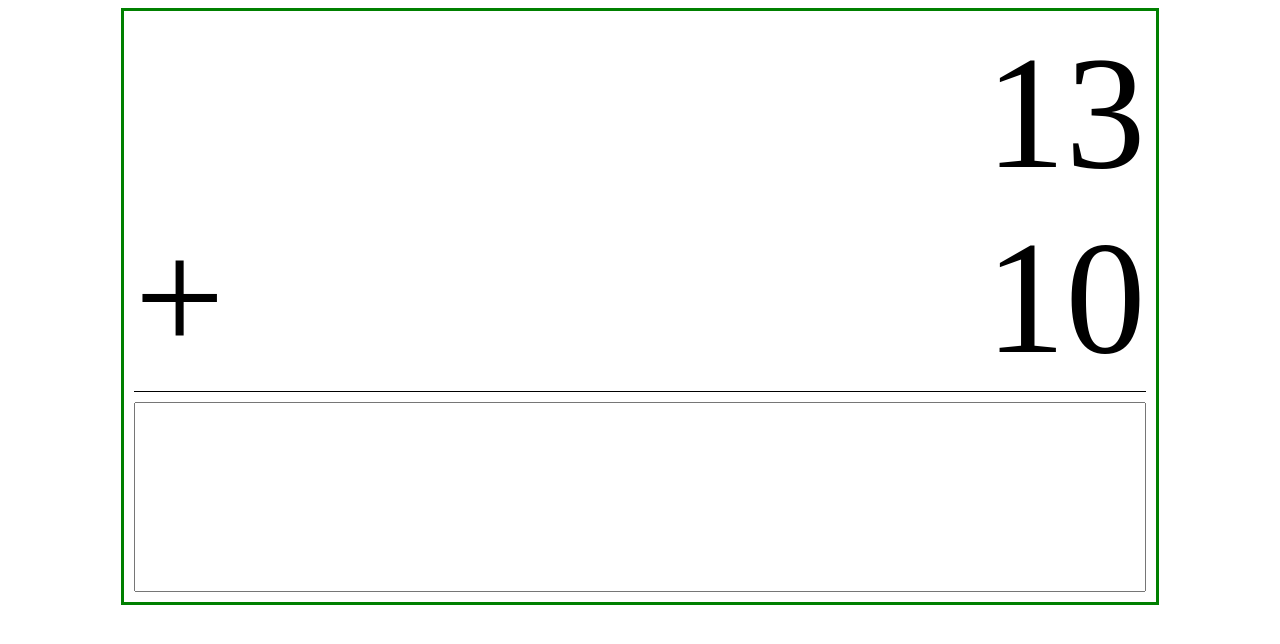
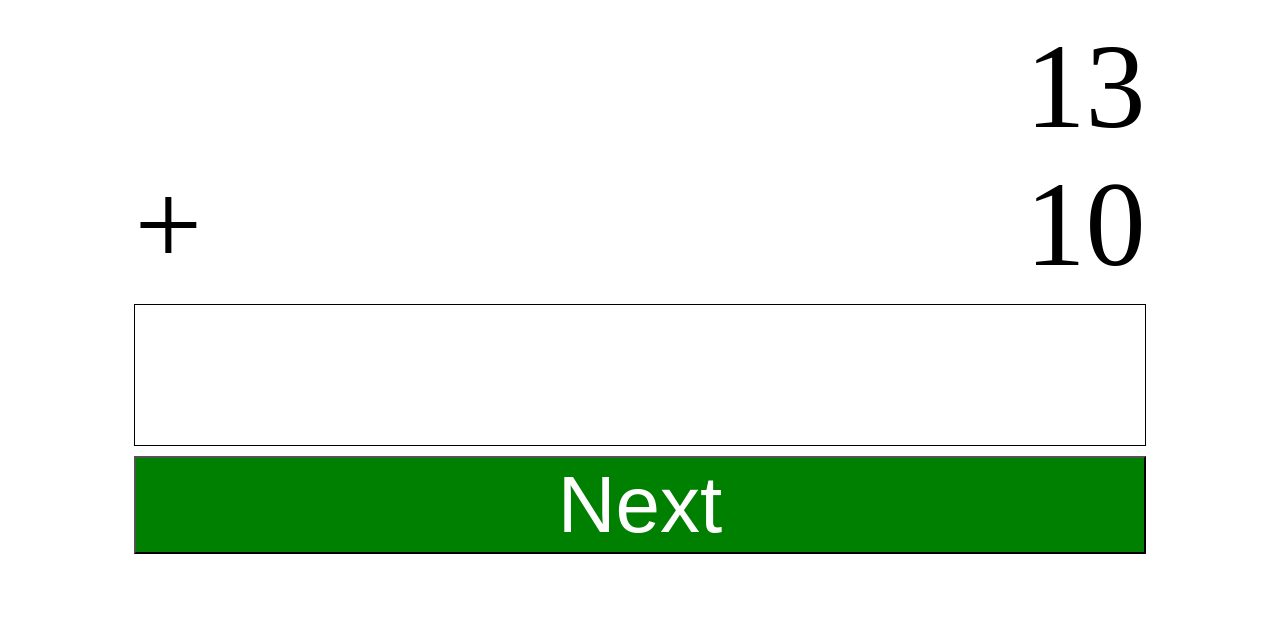
Before and after one commit to c-moyer/kindergarten, a plain HTML site: page index.html in a window 1280 px wide. Drawn offline with Linux system fonts and the light colour scheme.

Commit message:
added style changes

```diff
--- a/assets/stylesheets/styles.css
+++ b/assets/stylesheets/styles.css
@@ -2,13 +2,12 @@
 .center {
   margin: auto;
   width: 80%;
-  border: 3px solid green;
+
   padding: 10px;
 }
 
 #equation{
-  border-bottom: 1px solid black;
-  font-size: 20vh;
+  font-size: 15vh;
 }
 
 #top{
@@ -25,10 +24,19 @@
 
 #answer{
   margin-top: 10px;
-  font-size: 20vh;
+  font-size: 15vh;
   width: 100%;
   box-sizing:border-box;
   text-align: right;
+  border: 1px solid black;
+}
+#next{
+  margin-top: 10px;
+  width: 100%;
+  color:white;
+  background: green;
+  font-size: 10vh;
+
 }
 
 
--- a/index.html
+++ b/index.html
@@ -21,7 +21,9 @@
       <span id="bottom">10</span>
     </div>
     <input id="answer" type="number">
+    <button id="next">Next</button>
   </div>
+
 
   <script src="assets/javascript/main.js"></script>
 </body>
```
